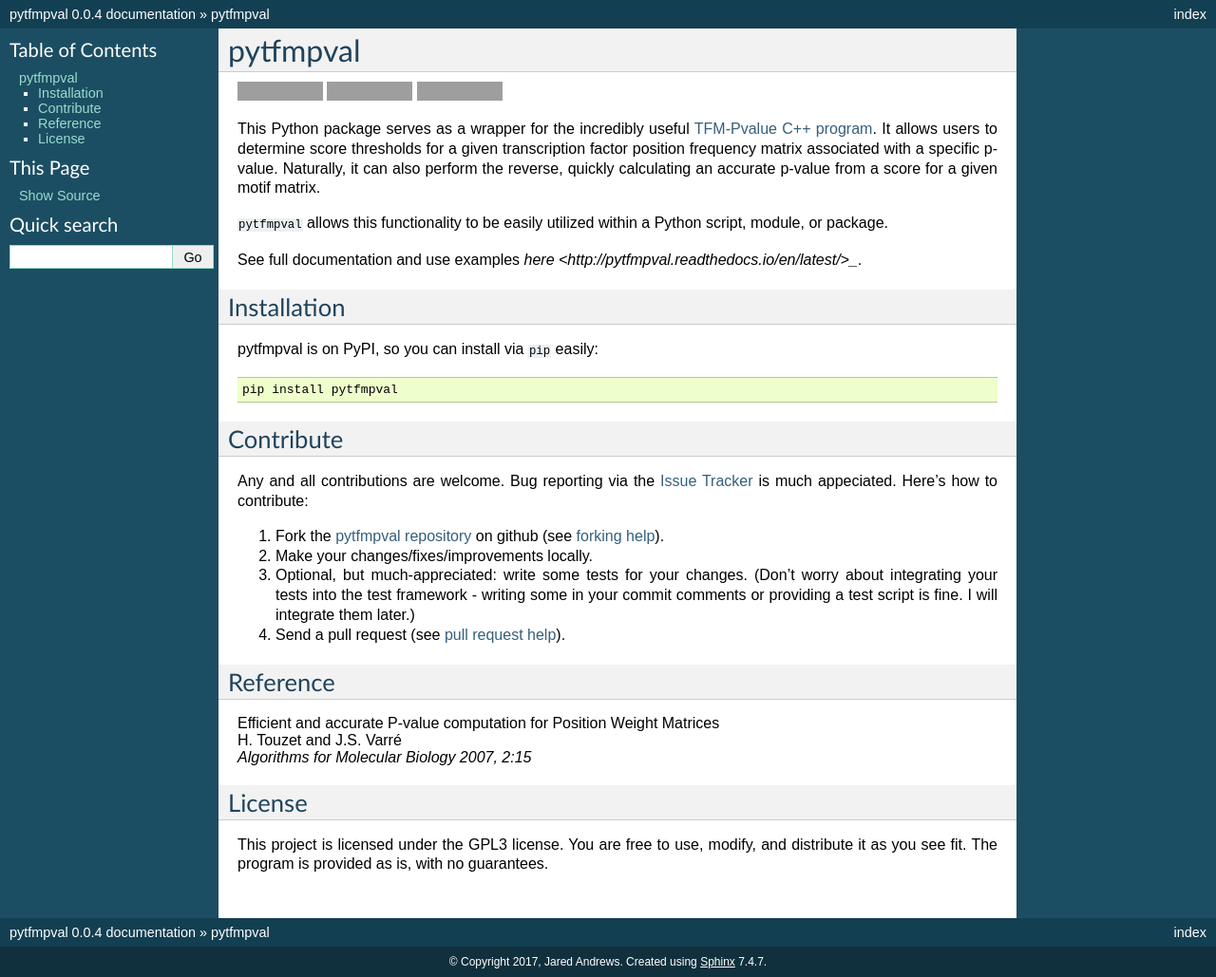
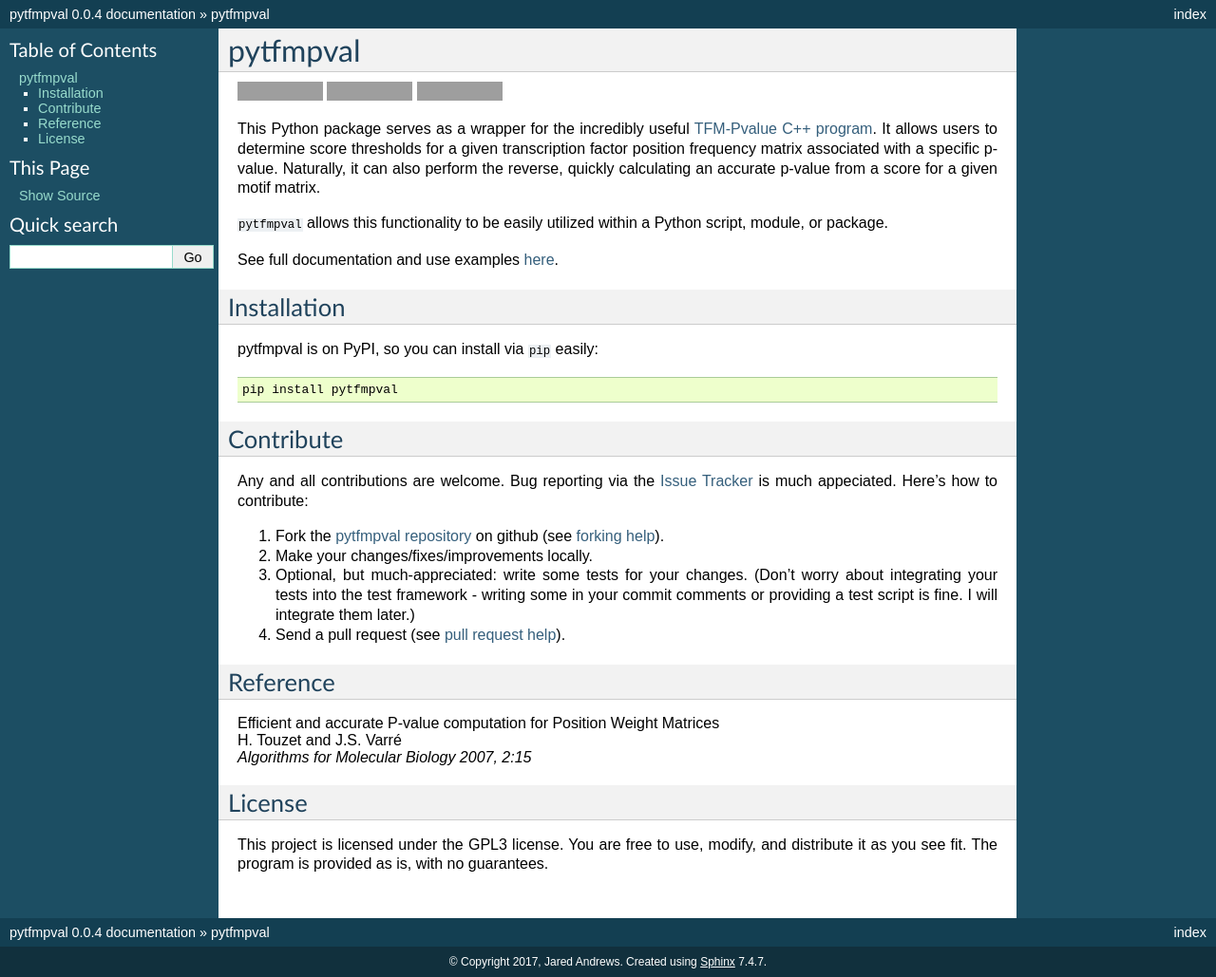
Before and after one commit to j-andrews7/pytfmpval, a Sphinx documentation site: the page built from docs/index.rst, in a window 1280 px wide. Shown: the whole page at 95% size. Built offline with Sphinx 7.4.7, drawn with Linux system fonts in a browser that asks for light colours; formulas are drawn with MathJax 3; grey boxes are pictures that could not be loaded.

Commit message:
Few more doc changes.

```diff
--- a/README.rst
+++ b/README.rst
@@ -15,7 +15,7 @@
 
 ``pytfmpval`` allows this functionality to be easily utilized within a Python script, module, or package.
 
-See full documentation and use examples `here <http://pytfmpval.readthedocs.io/en/latest/>_`.
+See full documentation and use examples `here <http://pytfmpval.readthedocs.io/en/latest/>`_.
 
 Installation
 ---------------
--- a/docs/index.rst
+++ b/docs/index.rst
@@ -15,7 +15,7 @@
 
 ``pytfmpval`` allows this functionality to be easily utilized within a Python script, module, or package.
 
-See full documentation and use examples `here <http://pytfmpval.readthedocs.io/en/latest/>_`.
+See full documentation and use examples `here <http://pytfmpval.readthedocs.io/en/latest/>`_.
 
 Installation
 ---------------
```
Also changed, not shown: 5 other files.
